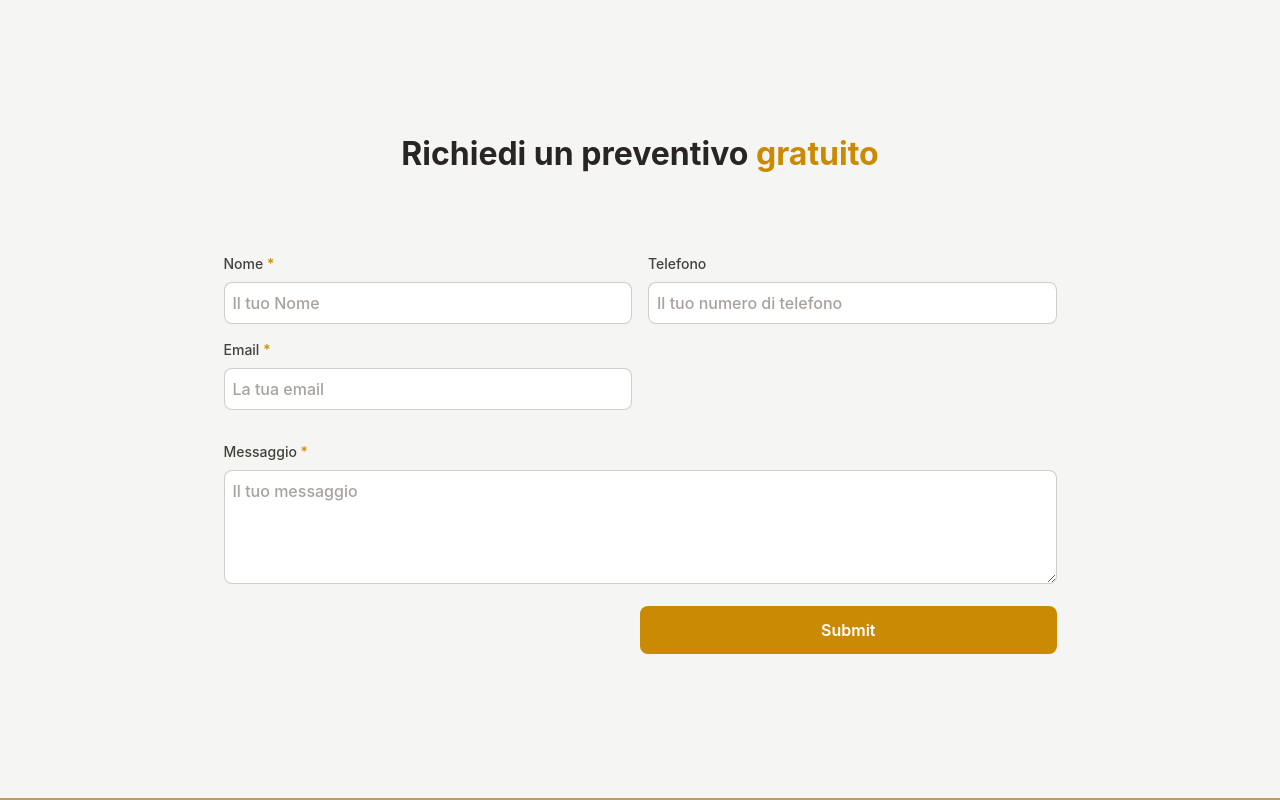
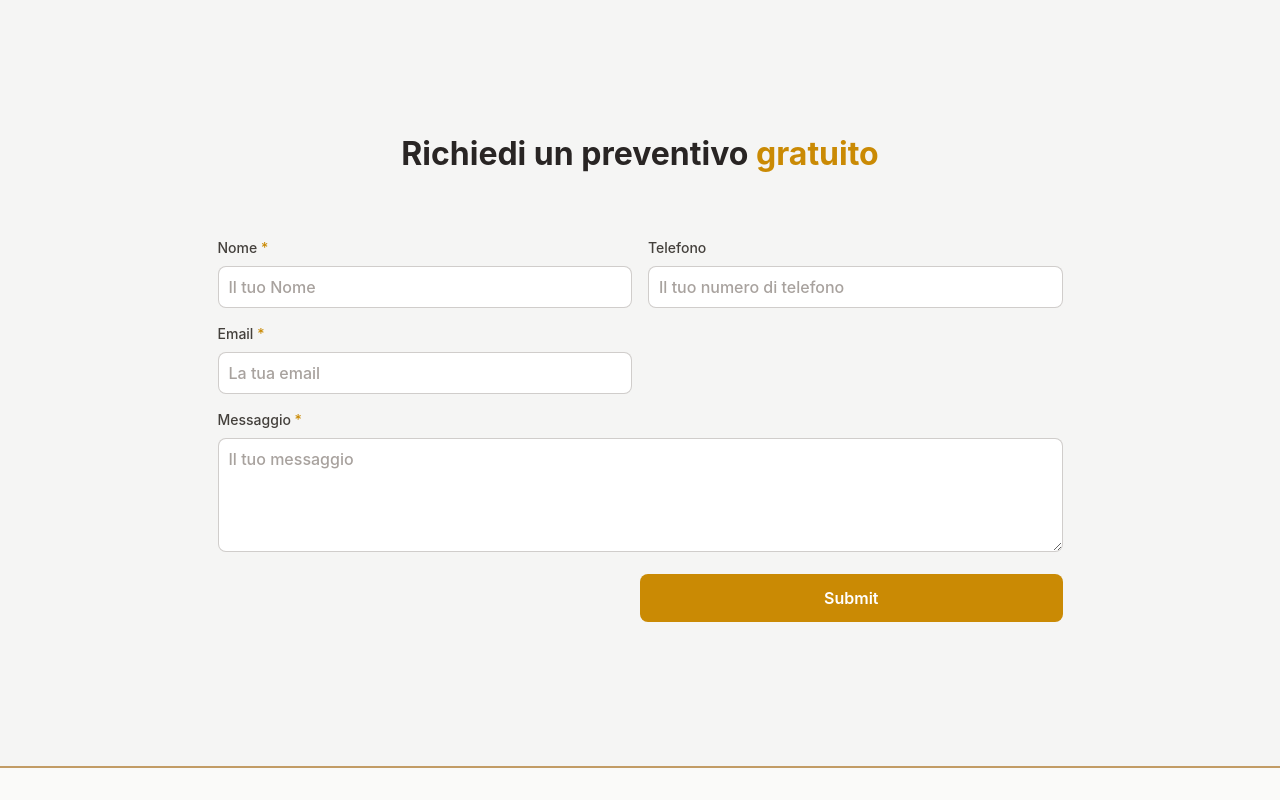
Before and after one commit to emanuelefavero/edil-2-esse, a Next.js app: page / in a window 1280 px wide. Shown: the part 2008-2808 px from the top of the page. After the commit the page ends 2776 px from the top, so only its background shows below. Built offline with nearby package versions, Linux system fonts and the light colour scheme; no server answers.

Commit message:
fix padding and margins in form

```diff
--- a/components/EstimateForm.tsx
+++ b/components/EstimateForm.tsx
@@ -1,6 +1,7 @@
 import { sendEstimateRequestEmail } from '@/app/actions'
 
 export default function Component() {
+  // TODO Style dark mode form
   // TODO add Button component as submit button
   // TODO Add form validation
   // TODO Add form submission success and error messages
@@ -8,13 +9,13 @@ export default function Component() {
   // TODO Create Input components for name, phone, email
 
   return (
-    <div className='flex justify-center mt-20'>
+    <div className='flex justify-center mt-16'>
       <form
         action={sendEstimateRequestEmail}
-        className='w-full max-w-screen-lg space-y-4'
+        className='w-full max-w-screen-lg'
       >
         {/* Flex container for inputs */}
-        <div className='flex flex-wrap -mx-2'>
+        <div className='flex flex-wrap -mx-2 mb-4'>
           <div className='w-full md:w-1/2 px-2 mb-4'>
             <label
               htmlFor='name'
@@ -25,7 +26,7 @@ export default function Component() {
             <input
               type='text'
               name='name'
-              className='w-full p-2 font-medium text-stone-700 border border-stone-500/35 rounded-lg focus:outline-none focus:ring-0 focus:ring-offset-0 focus:border-yellow-600 placeholder:text-stone-400'
+              className='w-full px-2.5 py-2 font-medium text-stone-700 border border-stone-500/35 rounded-lg focus:outline-none focus:ring-0 focus:ring-offset-0 focus:border-yellow-600 placeholder:text-stone-400'
               placeholder='Il tuo Nome'
               required
             />
@@ -40,12 +41,12 @@ export default function Component() {
             <input
               type='tel'
               name='phone'
-              className='w-full p-2 font-medium text-stone-700 border border-stone-500/35 rounded-lg focus:outline-none focus:ring-0 focus:ring-offset-0 focus:border-yellow-600 placeholder:text-stone-400'
+              className='w-full px-2.5 py-2 font-medium text-stone-700 border border-stone-500/35 rounded-lg focus:outline-none focus:ring-0 focus:ring-offset-0 focus:border-yellow-600 placeholder:text-stone-400'
               placeholder='Il tuo numero di telefono'
               pattern='^(\+39\s?)?((3\d{2}\s?\d{6,7})|(0\d{1,4}\s?\d{5,10}))$'
             />
           </div>
-          <div className='w-full md:w-1/2 px-2 mb-4'>
+          <div className='w-full md:w-1/2 px-2'>
             <label
               htmlFor='email'
               className='block text-sm font-medium text-stone-700 mb-2'
@@ -55,7 +56,7 @@ export default function Component() {
             <input
               type='email'
               name='email'
-              className='w-full p-2 font-medium text-stone-700 border border-stone-500/35 rounded-lg focus:outline-none focus:ring-0 focus:ring-offset-0 focus:border-yellow-600 placeholder:text-stone-400'
+              className='w-full px-2.5 py-2 font-medium text-stone-700 border border-stone-500/35 rounded-lg focus:outline-none focus:ring-0 focus:ring-offset-0 focus:border-yellow-600 placeholder:text-stone-400'
               placeholder='La tua email'
               required
             />
@@ -72,7 +73,7 @@ export default function Component() {
           </label>
           <textarea
             name='message'
-            className='w-full p-2 font-medium text-stone-700 border border-stone-500/35 rounded-lg focus:outline-none focus:ring-0 focus:ring-offset-0 focus:border-yellow-600 placeholder:text-stone-400'
+            className='w-full px-2.5 py-2 font-medium text-stone-700 border border-stone-500/35 rounded-lg focus:outline-none focus:ring-0 focus:ring-offset-0 focus:border-yellow-600 placeholder:text-stone-400'
             rows={4}
             placeholder='Il tuo messaggio'
             required
@@ -80,7 +81,7 @@ export default function Component() {
         </div>
 
         {/* Submit button */}
-        <div className='flex justify-end'>
+        <div className='flex justify-end mt-4'>
           <button
             type='submit'
             className='w-full md:w-1/2 p-3 bg-yellow-600 text-white rounded-lg hover:bg-yellow-500'
--- a/components/EstimateFormSection.tsx
+++ b/components/EstimateFormSection.tsx
@@ -1,7 +1,6 @@
 import EstimateForm from '@/components/EstimateForm'
 
 export default function Component() {
-  // TODO Style the estimate form section (see figma design)
   return (
     <section className='bg-stone-100 text-stone-800 border-b-[2.5px] border-yellow-700/60 dark:border-yellow-700/80 px-8 2xl:px-16 py-36 flex justify-center items-center font-semibold'>
       <div className='w-full max-w-screen-2xl flex flex-col items-center justify-center'>
```
